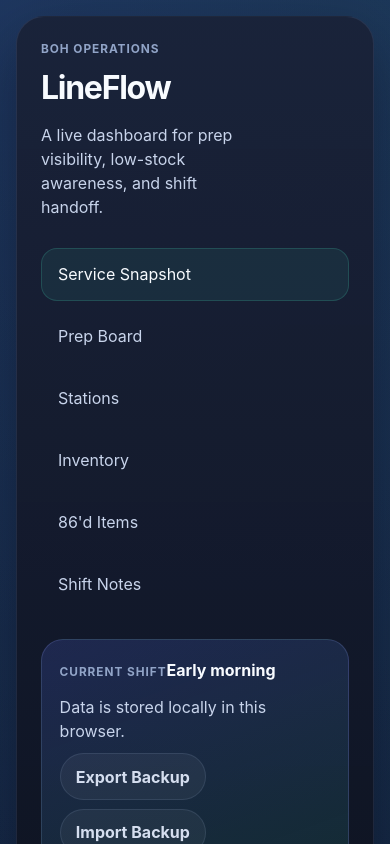
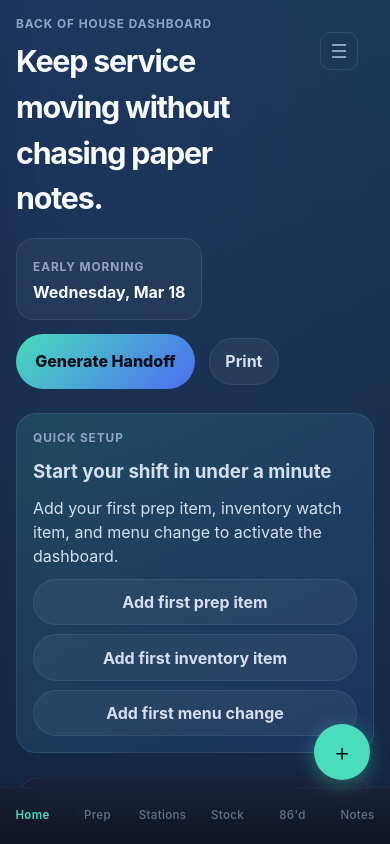
Before and after one commit to Ericr567/Boh-dashboard, a React (Vite) app: page / in a window 390 px wide. Shown: the top 844 px of the page. Built offline with nearby package versions, Linux system fonts and the light colour scheme; the HTML template or start-up script is replaced by a standard one.

Commit message:
Improve mobile experience: PWA manifest, bottom tab bar, sidebar drawer, FAB quick-add, font floor, safe-area padding

```diff
--- a/index.html
+++ b/index.html
@@ -2,8 +2,13 @@
 <html lang="en">
   <head>
     <meta charset="UTF-8" />
-    <meta name="viewport" content="width=device-width, initial-scale=1.0" />
-    <title>lineflow</title>
+    <meta name="viewport" content="width=device-width, initial-scale=1.0, viewport-fit=cover" />
+    <meta name="theme-color" content="#0f1423" />
+    <meta name="apple-mobile-web-app-capable" content="yes" />
+    <meta name="apple-mobile-web-app-status-bar-style" content="black-translucent" />
+    <meta name="apple-mobile-web-app-title" content="LineFlow" />
+    <link rel="manifest" href="manifest.json" />
+    <title>LineFlow</title>
   </head>
   <body>
     <div id="root"></div>
--- a/src/App.css
+++ b/src/App.css
@@ -723,6 +723,143 @@
   padding: 0.9rem;
 }
 
+/* ─── Mobile-only elements (hidden on desktop) ──── */
+.hamburger-button,
+.sidebar-close,
+.bottom-tab-bar,
+.fab-container {
+  display: none;
+}
+
+.sidebar-header {
+  align-items: center;
+  display: flex;
+  justify-content: space-between;
+}
+
+/* ─── Sidebar overlay ────────────────────────────── */
+.sidebar-overlay {
+  background: rgba(4, 7, 17, 0.6);
+  bottom: 0;
+  left: 0;
+  position: fixed;
+  right: 0;
+  top: 0;
+  z-index: 199;
+}
+
+/* ─── Bottom tab bar ─────────────────────────────── */
+.bottom-tab-bar {
+  background: linear-gradient(180deg, rgba(26, 34, 56, 0.98), rgba(15, 20, 35, 1));
+  border-top: 1px solid rgba(112, 140, 185, 0.18);
+  bottom: 0;
+  left: 0;
+  position: fixed;
+  right: 0;
+  z-index: 100;
+}
+
+.bottom-tab {
+  align-items: center;
+  color: rgba(180, 200, 230, 0.5);
+  display: flex;
+  flex: 1;
+  font-size: 0.72rem;
+  font-weight: 500;
+  justify-content: center;
+  letter-spacing: 0.03em;
+  min-height: 56px;
+  padding: 0.4rem 0.15rem;
+  text-decoration: none;
+  transition: color 160ms ease;
+}
+
+.bottom-tab.is-active {
+  color: #49ddbb;
+  font-weight: 600;
+}
+
+/* ─── FAB ───────────────────────────────────────── */
+.fab-container {
+  align-items: flex-end;
+  bottom: calc(64px + env(safe-area-inset-bottom, 0px));
+  display: flex;
+  flex-direction: column;
+  gap: 0.5rem;
+  position: fixed;
+  right: 1.25rem;
+  z-index: 150;
+}
+
+.fab {
+  align-items: center;
+  background: #49ddbb;
+  border: none;
+  border-radius: 50%;
+  box-shadow: 0 4px 20px rgba(73, 221, 187, 0.4);
+  color: #08111f;
+  cursor: pointer;
+  display: flex;
+  font-size: 1.6rem;
+  font-weight: 300;
+  height: 56px;
+  justify-content: center;
+  line-height: 1;
+  transition: transform 220ms ease, background 220ms ease, box-shadow 220ms ease;
+  width: 56px;
+}
+
+.fab:hover {
+  box-shadow: 0 6px 28px rgba(73, 221, 187, 0.55);
+}
+
+.fab--open {
+  background: #ff6450;
+  box-shadow: 0 4px 20px rgba(255, 100, 80, 0.4);
+  color: #fff;
+  transform: rotate(45deg);
+}
+
+.fab-backdrop {
+  bottom: 0;
+  left: 0;
+  position: fixed;
+  right: 0;
+  top: 0;
+  z-index: 149;
+}
+
+.fab-sheet {
+  background: linear-gradient(180deg, rgba(28, 37, 60, 0.98), rgba(15, 20, 35, 0.99));
+  border: 1px solid rgba(112, 140, 185, 0.2);
+  border-radius: 16px;
+  box-shadow: 0 8px 32px rgba(4, 7, 17, 0.6);
+  display: flex;
+  flex-direction: column;
+  gap: 0.2rem;
+  min-width: 190px;
+  padding: 0.4rem;
+}
+
+.fab-option {
+  background: transparent;
+  border: none;
+  border-radius: 10px;
+  color: rgba(220, 235, 255, 0.88);
+  cursor: pointer;
+  font-size: 0.92rem;
+  padding: 0.8rem 1rem;
+  text-align: left;
+  transition: background 130ms ease, color 130ms ease;
+}
+
+.fab-option:hover,
+.fab-option:focus-visible {
+  background: rgba(73, 221, 187, 0.12);
+  color: #49ddbb;
+  outline: none;
+}
+
 @media (max-width: 1120px) {
   .app-shell {
     grid-template-columns: 1fr;
@@ -845,51 +982,135 @@
 }
 
 /* ─── Print styles ───────────────────────────────── */
-@media print {
-  .sidebar,
-  .skip-link,
-  .sr-only,
-  .offline-banner,
-  .undo-toast,
-  .onboarding-card,
-  .prep-actions,
-  .panel-toolbar,
-  .action-button,
-  .secondary-button,
-  .prep-select-label,
-  .inventory-actions,
-  .activity-panel {
-    display: none !important;
+@media (max-width: 720px) {
+  .app-shell {
+    padding: 1rem;
   }
 
-  .app-shell {
-    display: block;
-    padding: 0;
+  .prep-form {
+    grid-template-columns: 1fr;
   }
 
-  .dashboard {
-    padding: 1cm;
+  .inventory-form {
+    grid-template-columns: 1fr;
+  }
+
+  .topbar,
+  .panel-heading,
+  .prep-header-row,
+  .inventory-item,
+  .station-head,
+  .note-meta {
+    align-items: flex-start;
+    flex-direction: column;
+  }
+
+  .topbar {
+    padding-right: 3rem;
+    position: relative;
   }
 
   .snapshot-grid,
-  .dashboard-grid {
-    grid-template-columns: 1fr 1fr;
+  .dashboard-grid,
+  .station-grid {
+    grid-template-columns: 1fr;
   }
 
-  .metric-card,
-  .panel,
-  .prep-card {
-    background: #fff !important;
-    border: 1px solid #ccc !important;
-    box-shadow: none !important;
-    color: #111 !important;
+  .panel-toolbar,
+  .onboarding-actions,
+  .undo-toast {
+    align-items: stretch;
+    flex-direction: column;
   }
 
-  .handoff-message {
-    border: 1px solid #999;
-    border-radius: 6px;
-    font-weight: 600;
-    margin-bottom: 1rem;
-    padding: 0.75rem 1rem;
+  /* Larger touch targets on mobile */
+  .action-button,
+  .secondary-button,
+  .mark-ready-button {
+    min-height: 44px;
+    min-width: 44px;
+  }
+
+  .prep-select-checkbox {
+    height: 22px;
+    width: 22px;
+  }
+
+  /* Show mobile-only elements */
+  .hamburger-button {
+    align-items: center;
+    background: transparent;
+    border: 1px solid rgba(112, 140, 185, 0.25);
+    border-radius: 10px;
+    color: rgba(180, 200, 230, 0.8);
+    cursor: pointer;
+    display: flex;
+    font-size: 1.2rem;
+    height: 38px;
+    justify-content: center;
+    padding: 0;
+    position: absolute;
+    right: 1rem;
+    top: 1rem;
+    width: 38px;
+  }
+
+  .sidebar-close {
+    align-items: center;
+    background: transparent;
+    border: 1px solid rgba(112, 140, 185, 0.2);
+    border-radius: 8px;
+    color: rgba(180, 200, 230, 0.7);
+    cursor: pointer;
+    display: flex;
+    font-size: 0.9rem;
+    height: 32px;
+    justify-content: center;
+    padding: 0;
+    width: 32px;
+  }
+
+  .bottom-tab-bar {
+    display: flex;
+    padding-bottom: env(safe-area-inset-bottom, 0px);
+  }
+
+  .fab-container {
+    display: flex;
+  }
+
+  /* Sidebar becomes fixed drawer */
+  .sidebar {
+    border-radius: 0 20px 20px 0;
+    bottom: 0;
+    left: 0;
+    overflow-y: auto;
+    position: fixed;
+    top: 0;
+    transform: translateX(-110%);
+    transition: transform 260ms cubic-bezier(0.4, 0, 0.2, 1);
+    width: min(300px, 86vw);
+    z-index: 200;
+  }
+
+  .sidebar--open {
+    box-shadow: 8px 0 48px rgba(4, 7, 17, 0.7);
+    transform: translateX(0);
+  }
+
+  /* Bottom padding to clear fixed bottom tab bar */
+  .dashboard {
+    padding-bottom: calc(72px + env(safe-area-inset-bottom, 0px));
+  }
+
+  /* Font size floor for small text */
+  .priority-chip,
+  .urgency-badge {
+    font-size: 0.8rem;
+  }
+
+  .note-meta span,
+  .prep-meta span {
+    font-size: 0.8rem;
   }
 }
--- a/src/App.tsx
+++ b/src/App.tsx
@@ -316,6 +316,15 @@ const sectionLabels = {
 
 type SectionId = keyof typeof sectionLabels
 const sectionIds = Object.keys(sectionLabels) as SectionId[]
+
+const sectionShortLabels: Record<SectionId, string> = {
+  snapshot: 'Home',
+  'prep-board': 'Prep',
+  stations: 'Stations',
+  inventory: 'Stock',
+  'eighty-six': "86'd",
+  notes: 'Notes',
+}
 
 const isSectionId = (value: string): value is SectionId => sectionIds.includes(value as SectionId)
 
@@ -395,6 +404,8 @@ function App() {
   const [inventoryStatusFilter, setInventoryStatusFilter] = useState<InventoryStatusFilter>('All')
   const [undoState, setUndoState] = useState<UndoState | null>(null)
   const [backupError, setBackupError] = useState('')
+  const [isSidebarOpen, setIsSidebarOpen] = useState(false)
+  const [isFabOpen, setIsFabOpen] = useState(false)
   const [now, setNow] = useState(() => new Date())
   const [isOnline, setIsOnline] = useState(() => navigator.onLine)
   const [selectedPrepIds, setSelectedPrepIds] = useState<Set<string>>(new Set())
@@ -1158,9 +1169,26 @@ function App() {
       <div className="sr-only" aria-live="polite" aria-atomic="true">
         {actionAnnouncement}
       </div>
-      <aside className="sidebar">
+      {isSidebarOpen && (
+        <div
+          className="sidebar-overlay"
+          onClick={() => setIsSidebarOpen(false)}
+          aria-hidden="true"
+        />
+      )}
+      <aside className={`sidebar${isSidebarOpen ? ' sidebar--open' : ''}`}>
         <div>
-          <p className="brand-kicker">BOH operations</p>
+          <div className="sidebar-header">
+            <p className="brand-kicker">BOH operations</p>
+            <button
+              className="sidebar-close"
+              type="button"
+              onClick={() => setIsSidebarOpen(false)}
+              aria-label="Close menu"
+            >
+              ✕
+            </button>
+          </div>
           <h1 className="brand-title">LineFlow</h1>
           <p className="brand-copy">
             A live dashboard for prep visibility, low-stock awareness, and shift handoff.
@@ -1174,6 +1202,7 @@ function App() {
               className={activeSection === sectionId ? 'is-active' : undefined}
               href={`#${sectionId}`}
               aria-current={activeSection === sectionId ? 'location' : undefined}
+              onClick={() => setIsSidebarOpen(false)}
             >
               {sectionLabels[sectionId]}
             </a>
@@ -1222,6 +1251,15 @@ function App() {
           </div>
 
           <div className="topbar-meta">
+            <button
+              className="hamburger-button"
+              type="button"
+              onClick={() => setIsSidebarOpen(true)}
+              aria-label="Open menu"
+              aria-expanded={isSidebarOpen}
+            >
+              ☰
+            </button>
             <div className="shift-pill">
               <span>{shiftLabel}</span>
               <strong>{dateLabel}</strong>
@@ -2050,6 +2088,76 @@ function App() {
           </section>
           </section>
       </main>
+
+      <nav className="bottom-tab-bar" aria-label="Quick navigation">
+        {sectionIds.map((sectionId) => (
+          <a
+            key={sectionId}
+            href={`#${sectionId}`}
+            className={`bottom-tab${activeSection === sectionId ? ' is-active' : ''}`}
+            onClick={() => { setActiveSection(sectionId); setIsFabOpen(false) }}
+            aria-current={activeSection === sectionId ? 'location' : undefined}
+          >
+            {sectionShortLabels[sectionId]}
+          </a>
+        ))}
+      </nav>
+
+      <div className="fab-container">
+        {isFabOpen && (
+          <>
+            <div
+              className="fab-backdrop"
+              onClick={() => setIsFabOpen(false)}
+              aria-hidden="true"
+            />
+            <div className="fab-sheet" role="menu">
+              <button
+                type="button"
+                className="fab-option"
+                onClick={() => {
+                  setIsPrepFormOpen(true)
+                  jumpToSection('prep-board')
+                  setIsFabOpen(false)
+                }}
+              >
+                New Prep Item
+              </button>
+              <button
+                type="button"
+                className="fab-option"
+                onClick={() => {
+                  setIsInventoryFormOpen(true)
+                  jumpToSection('inventory')
+                  setIsFabOpen(false)
+                }}
+              >
+                Add Inventory Item
+              </button>
+              <button
+                type="button"
+                className="fab-option"
+                onClick={() => {
+                  setIsEightySixFormOpen(true)
+                  jumpToSection('eighty-six')
+                  setIsFabOpen(false)
+                }}
+              >
+                86 an Item
+              </button>
+            </div>
+          </>
+        )}
+        <button
+          className={`fab${isFabOpen ? ' fab--open' : ''}`}
+          type="button"
+          onClick={() => setIsFabOpen((open) => !open)}
+          aria-label={isFabOpen ? 'Close quick add' : 'Quick add'}
+          aria-expanded={isFabOpen}
+        >
+          {isFabOpen ? '✕' : '+'}
+        </button>
+      </div>
     </div>
   )
 }
```
Also changed, not shown: public/manifest.json (added).
